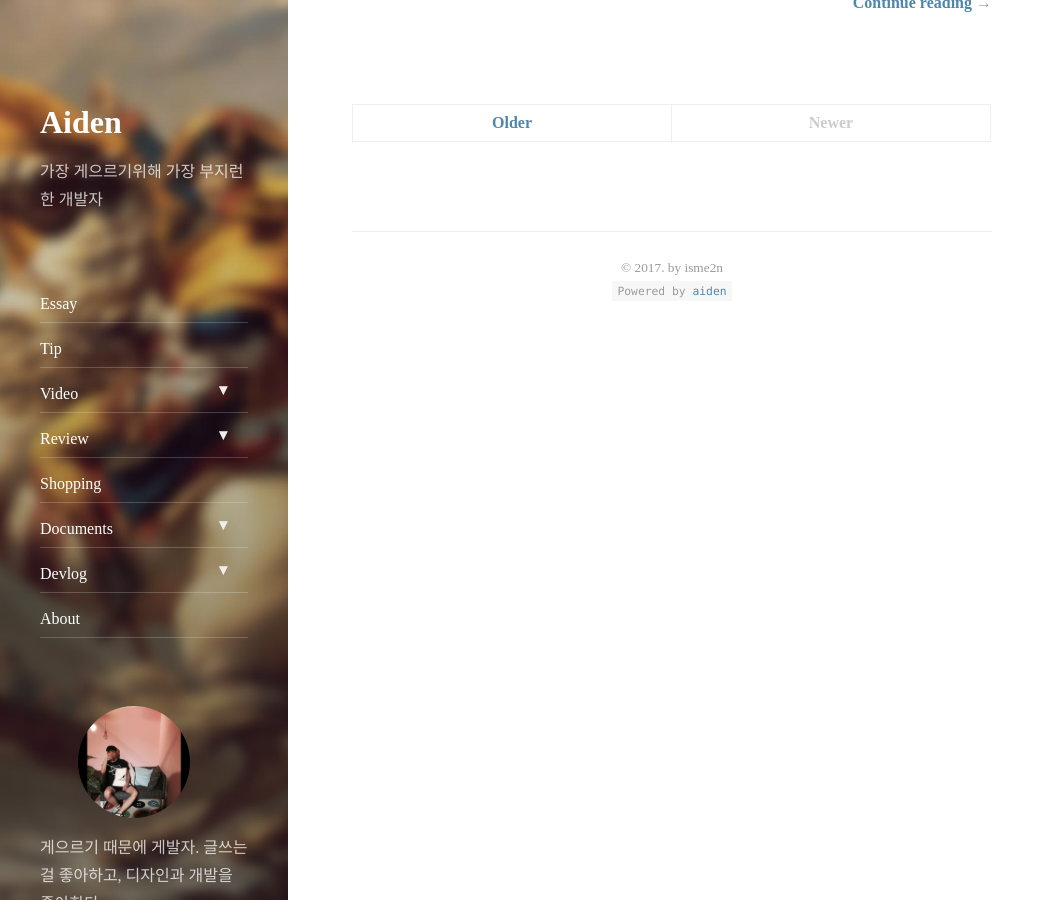
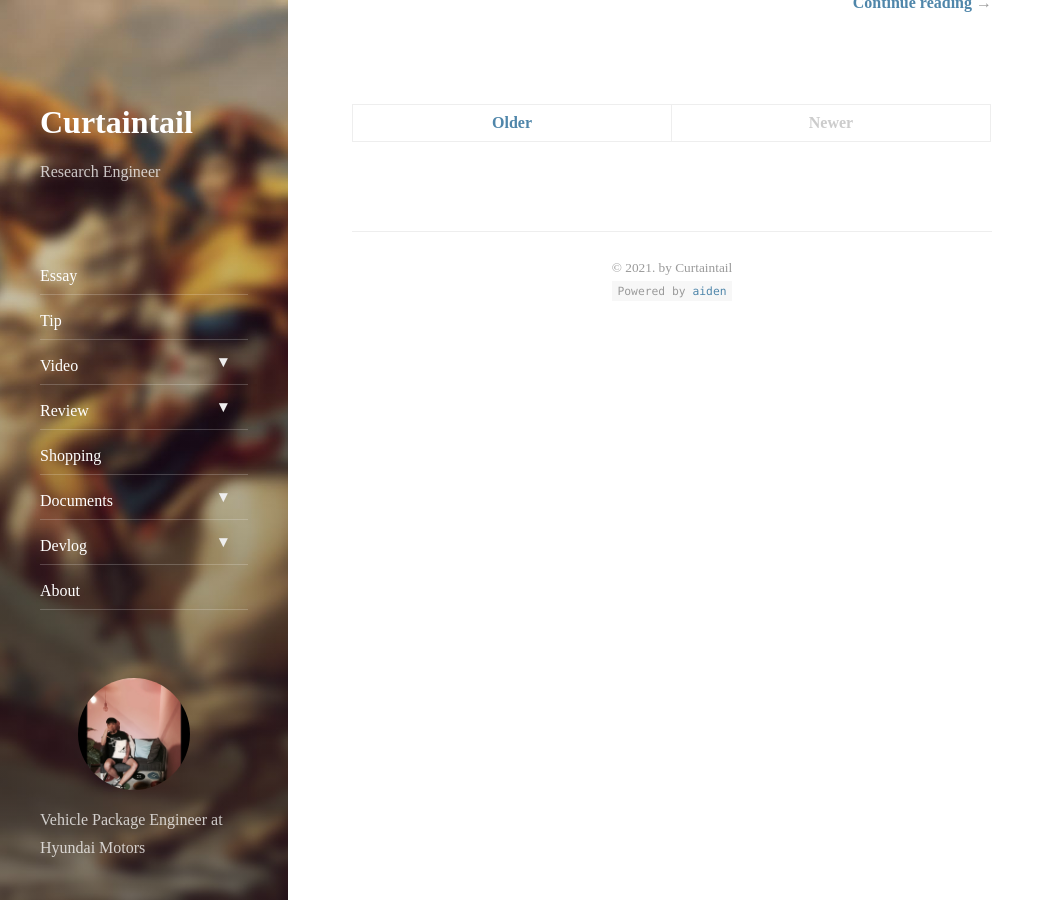
Before and after one commit to Curtaintail/curtaintail.github.io, a Jekyll site: the page built from index.html, in a window 1280 px wide and 900 px high, scrolled down 2566 px. Shown: the whole window, without its empty margins (0-1055 px from the left). Built offline with Jekyll 4.4.1, drawn with Linux system fonts in a browser that asks for light colours; nearby versions of some CDN libraries; the list of posts is cut into pages by our own code.

Commit message:
Update _config.yml

```diff
--- a/_config.yml
+++ b/_config.yml
@@ -2,29 +2,28 @@
 #  User configuration
 # -----------------------------------------------------------------------------
 
-title:               Aiden
+title:               Curtaintail
 
 # The unique resource location of your page.
 # Set to `https://<username>.github.io` when hosting on GitHub Pages
-url:                 https://isme2n.github.io
+url:                 https://curtaintail.github.io
 
 # Set to '' when hosting a blog on GitHub Pages, ie on `//<username>.github.io`
 # Set to '/<reponame>' when using the `gh-pages` branch of a repository
 baseurl:             ""
 
 # A very short description of your page
-tagline:             가장 게으르기위해 가장 부지런한 개발자
+tagline:             Research Engineer
 
 # A short description of the page, used in the sidebar and as fallback for the meta description tag.
 # Markdown enabled, but don't use more than one paragraph (enforced by `>`)
 description:         >
-  게으르기 때문에 게발자.
-  글쓰는 걸 좋아하고, 디자인과 개발을 좋아한다.
+  Vehicle Package Engineer at Hyundai Motors
 
 # This should be the same author as first entry in `_data/authors.yml`
 author:
-  name:              aiden min
-  email:             zoqozqz@gmail.com
+  name:              Young Min Joo
+  email:             ymjoo827@gmail.com
 
 # Fallback image and color
 image:               /assets/img/nap.jpg
@@ -48,10 +47,10 @@ google_fonts:        Lato
 google_analytics:    UA-92346434-1
 
 # Setting a disqus shortname will enable the comment section on pages with `comments: true` in the front matter
-disqus_shortname:    isme2n
+disqus_shortname:    Curtaintail
 
 # This text will appear in the footer of every page. Markdown enabled.
-copyright:           '&copy; 2017. by isme2n'
+copyright:           '&copy; 2021. by Curtaintail'
 
 # Format of the permalinks
 permalink:           pretty
```
